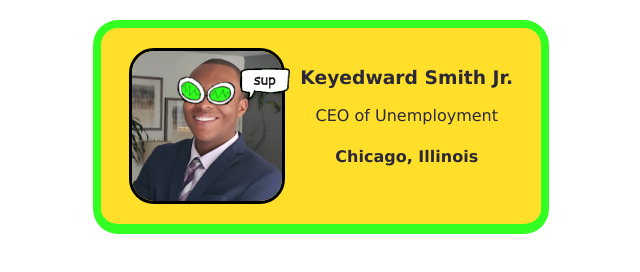
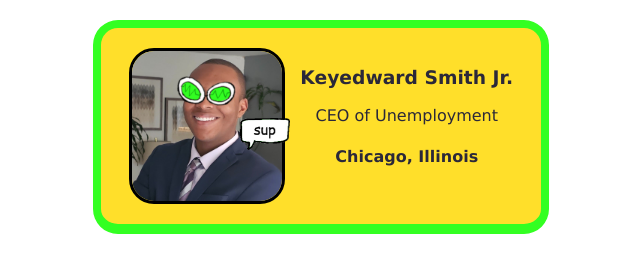
Before and after one commit to sonic2kj/business-card, a website built with Vite: page index.html in a window 1280 px wide. Shown: the whole page, without its empty margins (319-959 px from the left). Built offline with nearby package versions, Linux system fonts and the light colour scheme.

Commit message:
Update styles.css
diong ti to se if it worke

```diff
--- a/styles.css
+++ b/styles.css
@@ -24,7 +24,7 @@ body {
 .sup {
 
     position: absolute;
-    bottom: 700px;
+    bottom: 650px;
     left: 45.6%;
     width: 50px;
     height: auto;
```
